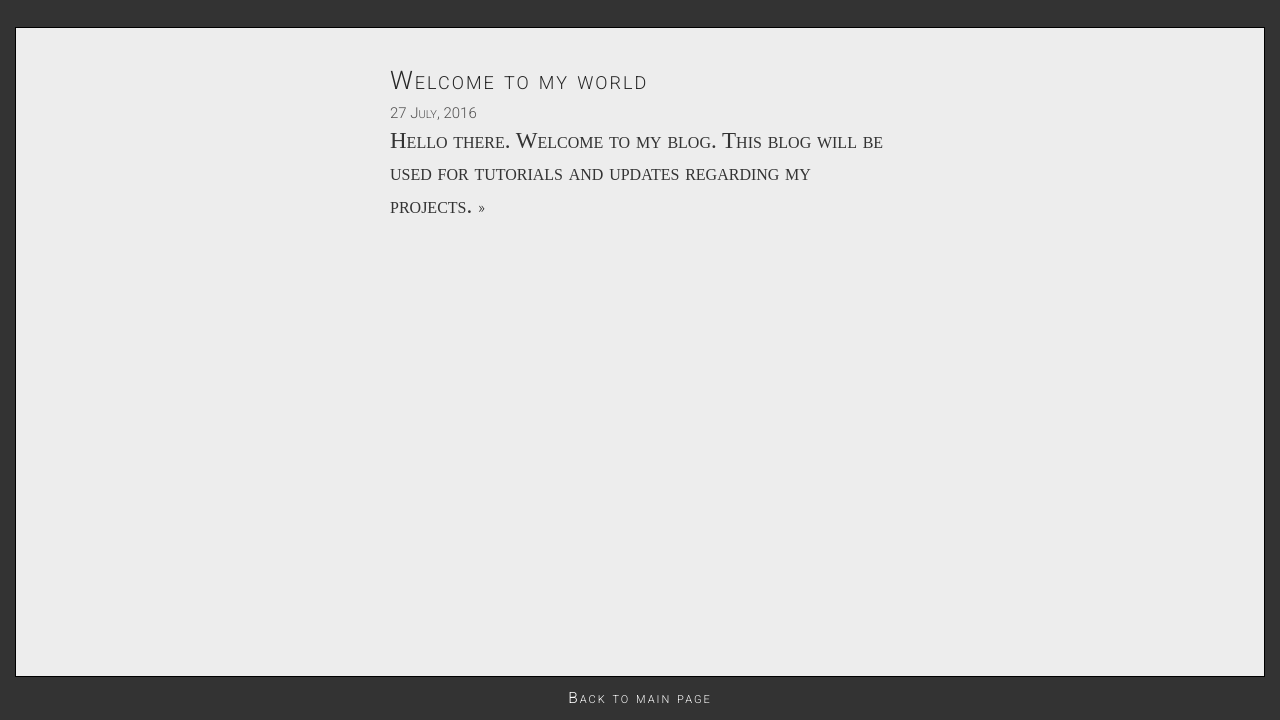
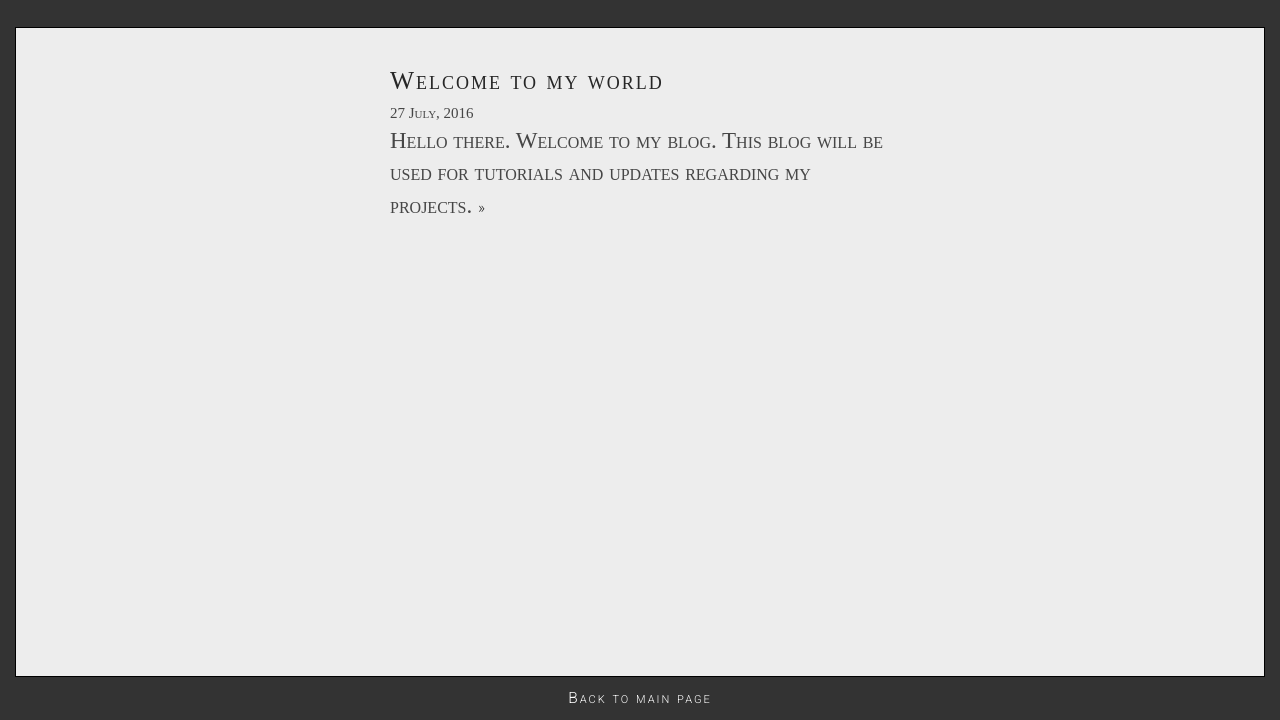
Before and after one commit to McFanta/McFanta.github.io, a plain HTML site: page blog.html in a window 1280 px wide. Shown: the part 143-863 px from the top of the page. Drawn offline with nearby package versions, Linux system fonts and the light colour scheme.

Commit message:
Update blog.css

```diff
--- a/css/blog.css
+++ b/css/blog.css
@@ -17,7 +17,7 @@ h2 {
   color: #333;
 }
 h2 a {
-  font-family: roboto;
+  font-family: -webkit-pictograph;
   font-size: 2.55rem;
   text-decoration: none;
 }
@@ -41,17 +41,18 @@ h4 {
   color: white;
 }
 time {
-  font-family: roboto;
+  font-family: -webkit-pictograph;
   font-size: 15px;
   font-variant: small-caps;
   float: left;
-  color: rgba(30, 28, 28, 0.75);
+  color: rgba(51, 51, 51, 0.9);
 }
 p {
-  font-family: -webkit-body;
+  font-family: -webkit-pictograph;
   font-size: 23px;
   font-variant: small-caps;
   float: left;
+  color: rgba(51, 51, 51, 0.9);
 }
 small {
   font-family: roboto;
```
